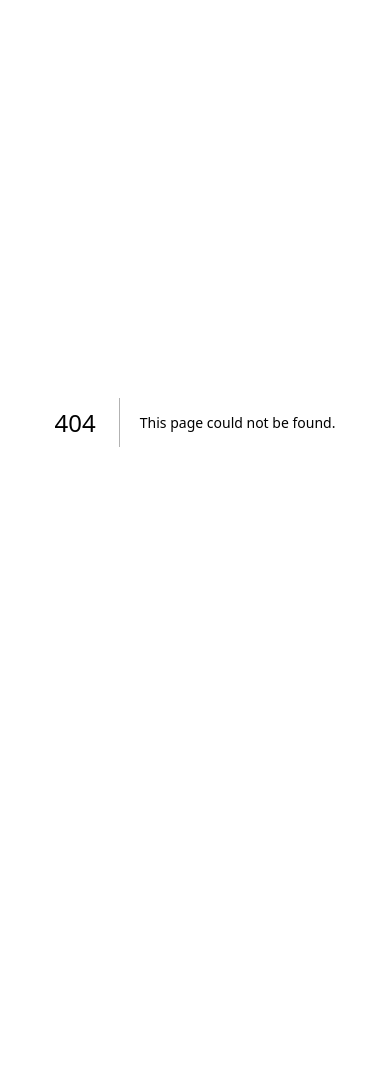
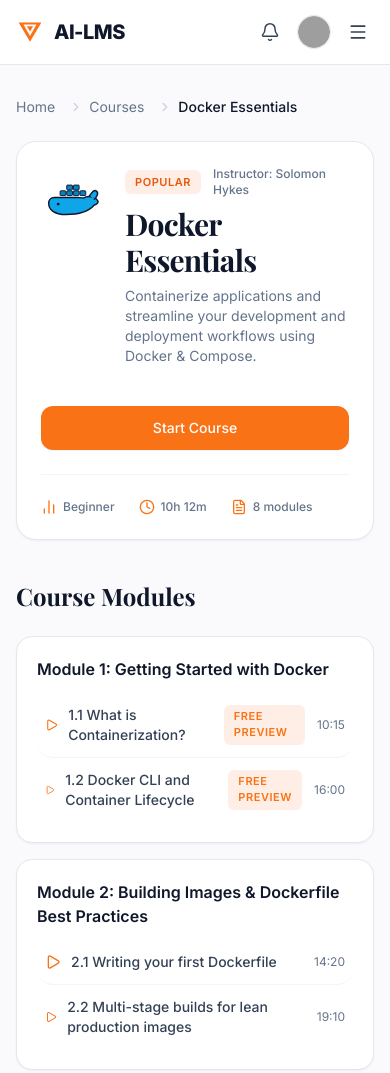
Before and after one commit to BhupendraLute/ai-lms-learning-platform, a React app: page /courses/docker-essentials in a window 390 px wide. Before the commit this address had no page. Shown: the top 1073 px of the page. Before the commit the page ends 844 px from the top, so only its background shows below. Built offline with nearby package versions, Linux system fonts and the light colour scheme; grey boxes are pictures that could not be loaded; a web font is replaced by a local one.

Commit message:
feat(routes): add courses and my-learning pages and responsive mobile navbar

```diff
--- /dev/null
+++ b/app/courses/[slug]/page.tsx
@@ -0,0 +1,275 @@
+import React from "react";
+import Link from "next/link";
+import { notFound } from "next/navigation";
+import {
+  Navbar,
+  Button,
+  Badge,
+  NextjsIcon,
+  DockerIcon,
+  TypeScriptIcon,
+  Breadcrumbs,
+  BarChart2,
+  Clock,
+  FileText,
+  Play,
+  CheckCircle2,
+} from "@/components/ui";
+
+const courseData: Record<
+  string,
+  {
+    title: string;
+    description: string;
+    level: string;
+    duration: string;
+    moduleCount: string;
+    instructor: string;
+    icon: React.ReactNode;
+    outcomes: string[];
+    modules: {
+      title: string;
+      lessons: { title: string; duration: string; preview?: boolean }[];
+    }[];
+  }
+> = {
+  "nextjs-for-production": {
+    title: "Next.js for Production",
+    description:
+      "Build scalable, high-performance web applications with Next.js App Router, Server Components, and advanced caching.",
+    level: "Intermediate",
+    duration: "18h 24m",
+    moduleCount: "12 modules",
+    instructor: "Guillermo Rauch",
+    icon: <NextjsIcon size={64} />,
+    outcomes: [
+      "Master Server and Client Component architecture",
+      "Implement robust caching and revalidation strategies",
+      "Deploy scalable web apps to production with zero downtime",
+      "Optimize core web vitals and streaming SSR performance",
+    ],
+    modules: [
+      {
+        title: "Module 1: Architecture & Mental Models",
+        lessons: [
+          { title: "1.1 Introduction to Next.js App Router", duration: "12:30", preview: true },
+          { title: "1.2 Server Components vs Client Components", duration: "18:45", preview: true },
+          { title: "1.3 Rendering Lifecycles and Streaming", duration: "15:20" },
+        ],
+      },
+      {
+        title: "Module 2: Data Fetching and Caching",
+        lessons: [
+          { title: "2.1 Fetch API & Next.js Extended Fetch", duration: "14:10" },
+          { title: "2.2 Static vs Dynamic Rendering", duration: "20:05" },
+          { title: "2.3 Incremental Static Regeneration (ISR)", duration: "16:40" },
+        ],
+      },
+    ],
+  },
+  "docker-essentials": {
+    title: "Docker Essentials",
+    description:
+      "Containerize applications and streamline your development and deployment workflows using Docker & Compose.",
+    level: "Beginner",
+    duration: "10h 12m",
+    moduleCount: "8 modules",
+    instructor: "Solomon Hykes",
+    icon: <DockerIcon size={64} />,
+    outcomes: [
+      "Understand containers, images, and the Docker daemon",
+      "Write optimized multi-stage Dockerfiles",
+      "Orchestrate local multi-service environments with Docker Compose",
+      "Manage persistent volumes, networks, and environment secrets",
+    ],
+    modules: [
+      {
+        title: "Module 1: Getting Started with Docker",
+        lessons: [
+          { title: "1.1 What is Containerization?", duration: "10:15", preview: true },
+          { title: "1.2 Docker CLI and Container Lifecycle", duration: "16:00", preview: true },
+        ],
+      },
+      {
+        title: "Module 2: Building Images & Dockerfile Best Practices",
+        lessons: [
+          { title: "2.1 Writing your first Dockerfile", duration: "14:20" },
+          { title: "2.2 Multi-stage builds for lean production images", duration: "19:10" },
+        ],
+      },
+    ],
+  },
+  "typescript-deep-dive": {
+    title: "TypeScript Deep Dive",
+    description:
+      "Go beyond the basics and write safer, more expressive, and scalable type-safe code for production systems.",
+    level: "Intermediate",
+    duration: "14h 36m",
+    moduleCount: "10 modules",
+    instructor: "Anders Hejlsberg",
+    icon: <TypeScriptIcon size={64} />,
+    outcomes: [
+      "Leverage advanced generics and conditional types",
+      "Master mapped types, template literal types, and type narrowing",
+      "Build reusable utility types and library-grade TypeScript definitions",
+      "Prevent runtime bugs with strict compiler configurations",
+    ],
+    modules: [
+      {
+        title: "Module 1: Advanced Type System Foundations",
+        lessons: [
+          { title: "1.1 Type Inference & Narrowing Patterns", duration: "14:50", preview: true },
+          { title: "1.2 Discriminated Unions in Practice", duration: "17:35", preview: true },
+        ],
+      },
+      {
+        title: "Module 2: Generics and Conditional Types",
+        lessons: [
+          { title: "2.1 Generic Constraints and Default Types", duration: "15:20" },
+          { title: "2.2 Infer Keyword and Template Literal Types", duration: "22:15" },
+        ],
+      },
+    ],
+  },
+};
+
+export async function generateStaticParams() {
+  return [
+    { slug: "nextjs-for-production" },
+    { slug: "docker-essentials" },
+    { slug: "typescript-deep-dive" },
+  ];
+}
+
+interface PageProps {
+  params: Promise<{ slug: string }>;
+}
+
+export default async function CourseDetailPage({ params }: PageProps) {
+  const { slug } = await params;
+  const course = courseData[slug];
+
+  if (!course) {
+    notFound();
+  }
+
+  return (
+    <div className="min-h-screen bg-[#FAFAFC] text-[#0F172A] flex flex-col justify-between">
+      <Navbar activePath="/courses" />
+
+      <main className="flex-1 max-w-[1440px] mx-auto w-full px-4 sm:px-6 md:px-12 py-8 sm:py-12">
+        <div className="mb-6">
+          <Breadcrumbs
+            items={[
+              { label: "Home", href: "/" },
+              { label: "Courses", href: "/courses" },
+              { label: course.title, href: `/courses/${slug}`, active: true },
+            ]}
+          />
+        </div>
+
+        {/* Hero Course Header */}
+        <div className="rounded-[20px] border border-[#E2E8F0] bg-white p-6 sm:p-10 shadow-sm mb-10">
+          <div className="flex flex-col md:flex-row items-start md:items-center gap-6 justify-between">
+            <div className="flex items-start sm:items-center gap-5">
+              {course.icon}
+              <div>
+                <div className="flex items-center gap-3 mb-2">
+                  <Badge variant="popular">POPULAR</Badge>
+                  <span className="text-xs font-medium text-[#64748B]">
+                    Instructor: {course.instructor}
+                  </span>
+                </div>
+                <h1 className="font-serif text-3xl sm:text-4xl font-bold text-[#0F172A] tracking-tight">
+                  {course.title}
+                </h1>
+                <p className="text-sm sm:text-base text-[#64748B] mt-2 max-w-2xl">
+                  {course.description}
+                </p>
+              </div>
+            </div>
+
+            <div className="w-full md:w-auto shrink-0 pt-4 md:pt-0">
+              <Link href="/courses">
+                <Button variant="primary" size="lg" className="w-full md:w-auto">
+                  Start Course
+                </Button>
+              </Link>
+            </div>
+          </div>
+
+          <div className="flex flex-wrap items-center gap-6 pt-6 mt-6 border-t border-[#F1F5F9] text-xs sm:text-sm text-[#64748B]">
+            <div className="flex items-center gap-1.5 font-medium">
+              <BarChart2 className="w-4 h-4 text-[#F97316]" />
+              <span>{course.level}</span>
+            </div>
+            <div className="flex items-center gap-1.5 font-medium">
+              <Clock className="w-4 h-4 text-[#F97316]" />
+              <span>{course.duration}</span>
+            </div>
+            <div className="flex items-center gap-1.5 font-medium">
+              <FileText className="w-4 h-4 text-[#F97316]" />
+              <span>{course.moduleCount}</span>
+            </div>
+          </div>
+        </div>
+
+        {/* Learning Outcomes & Syllabus Grid */}
+        <div className="grid grid-cols-1 lg:grid-cols-3 gap-8">
+          {/* Syllabus Modules */}
+          <div className="lg:col-span-2 space-y-6">
+            <h2 className="font-serif text-2xl font-bold text-[#0F172A]">Course Modules</h2>
+            <div className="space-y-4">
+              {course.modules.map((mod, idx) => (
+                <div
+                  key={idx}
+                  className="rounded-[16px] border border-[#E2E8F0] bg-white p-5 shadow-sm"
+                >
+                  <h3 className="text-base font-semibold text-[#0F172A] mb-3">{mod.title}</h3>
+                  <div className="divide-y divide-[#F1F5F9]">
+                    {mod.lessons.map((lesson, lIdx) => (
+                      <div
+                        key={lIdx}
+                        className="py-3 flex items-center justify-between text-sm hover:bg-[#FAFAFC] px-2 rounded-lg transition-colors"
+                      >
+                        <div className="flex items-center gap-2.5">
+                          <Play className="w-4 h-4 text-[#F97316]" />
+                          <span className="font-medium text-[#334155]">{lesson.title}</span>
+                        </div>
+                        <div className="flex items-center gap-3">
+                          {lesson.preview && <Badge variant="video">Free Preview</Badge>}
+                          <span className="text-xs text-[#64748B]">{lesson.duration}</span>
+                        </div>
+                      </div>
+                    ))}
+                  </div>
+                </div>
+              ))}
+            </div>
+          </div>
+
+          {/* What you'll learn */}
+          <div>
+            <div className="rounded-[16px] border border-[#E2E8F0] bg-white p-6 shadow-sm sticky top-24">
+              <h2 className="font-serif text-xl font-bold text-[#0F172A] mb-4">
+                What you will learn
+              </h2>
+              <ul className="space-y-3">
+                {course.outcomes.map((outcome, idx) => (
+                  <li key={idx} className="flex items-start gap-2.5 text-sm text-[#334155]">
+                    <CheckCircle2 className="w-4 h-4 text-[#F97316] shrink-0 mt-0.5" />
+                    <span>{outcome}</span>
+                  </li>
+                ))}
+              </ul>
+            </div>
+          </div>
+        </div>
+      </main>
+
+      <footer className="border-t border-[#E2E8F0] bg-white py-6 text-center text-xs text-[#64748B]">
+        AI-LMS Platform • Built with Next.js & Tailwind CSS
+      </footer>
+    </div>
+  );
+}
--- /dev/null
+++ b/app/courses/page.tsx
@@ -0,0 +1,103 @@
+import React from "react";
+import Link from "next/link";
+import {
+  Navbar,
+  CourseCard,
+  NextjsIcon,
+  DockerIcon,
+  TypeScriptIcon,
+  Input,
+  Breadcrumbs,
+} from "@/components/ui";
+
+export const metadata = {
+  title: "All Courses - AI-LMS",
+  description: "Browse all intelligent video courses available on AI-LMS.",
+};
+
+const courses = [
+  {
+    slug: "nextjs-for-production",
+    title: "Next.js for Production",
+    description: "Build scalable, high-performance web applications with Next.js.",
+    level: "Intermediate",
+    duration: "18h 24m",
+    moduleCount: "12 modules",
+    icon: <NextjsIcon size={48} />,
+  },
+  {
+    slug: "docker-essentials",
+    title: "Docker Essentials",
+    description: "Containerize applications and streamline your development workflow.",
+    level: "Beginner",
+    duration: "10h 12m",
+    moduleCount: "8 modules",
+    icon: <DockerIcon size={48} />,
+  },
+  {
+    slug: "typescript-deep-dive",
+    title: "TypeScript Deep Dive",
+    description: "Go beyond the basics and write safer, more expressive code.",
+    level: "Intermediate",
+    duration: "14h 36m",
+    moduleCount: "10 modules",
+    icon: <TypeScriptIcon size={48} />,
+  },
+];
+
+export default function CoursesPage() {
+  return (
+    <div className="min-h-screen bg-[#FAFAFC] text-[#0F172A] flex flex-col justify-between">
+      <Navbar activePath="/courses" />
+
+      <main className="flex-1 max-w-[1440px] mx-auto w-full px-4 sm:px-6 md:px-12 py-8 sm:py-12">
+        <div className="mb-6">
+          <Breadcrumbs
+            items={[
+              { label: "Home", href: "/" },
+              { label: "Courses", href: "/courses", active: true },
+            ]}
+          />
+        </div>
+
+        <div className="flex flex-col md:flex-row md:items-center md:justify-between gap-4 mb-8">
+          <div>
+            <h1 className="font-serif text-3xl sm:text-4xl font-bold text-[#0F172A] tracking-tight">
+              All Courses
+            </h1>
+            <p className="text-sm sm:text-base text-[#64748B] mt-1">
+              Explore our curated library of production-grade engineering courses.
+            </p>
+          </div>
+
+          <div className="w-full md:w-80">
+            <Input
+              placeholder="Filter courses..."
+              showShortcut={false}
+            />
+          </div>
+        </div>
+
+        <div className="grid grid-cols-1 md:grid-cols-3 gap-6">
+          {courses.map((course) => (
+            <Link key={course.slug} href={`/courses/${course.slug}`} className="block">
+              <CourseCard
+                icon={course.icon}
+                title={course.title}
+                description={course.description}
+                level={course.level}
+                duration={course.duration}
+                moduleCount={course.moduleCount}
+                className="h-full cursor-pointer"
+              />
+            </Link>
+          ))}
+        </div>
+      </main>
+
+      <footer className="border-t border-[#E2E8F0] bg-white py-6 text-center text-xs text-[#64748B]">
+        AI-LMS Platform • Built with Next.js & Tailwind CSS
+      </footer>
+    </div>
+  );
+}
--- /dev/null
+++ b/app/my-learning/page.tsx
@@ -0,0 +1,72 @@
+import React from "react";
+import Link from "next/link";
+import {
+  Navbar,
+  Button,
+  ProgressBar,
+  Breadcrumbs,
+  NextjsIcon,
+} from "@/components/ui";
+
+export const metadata = {
+  title: "My Learning - AI-LMS",
+  description: "Track your active courses and learning progress.",
+};
+
+export default function MyLearningPage() {
+  return (
+    <div className="min-h-screen bg-[#FAFAFC] text-[#0F172A] flex flex-col justify-between">
+      <Navbar activePath="/my-learning" />
+
+      <main className="flex-1 max-w-[1440px] mx-auto w-full px-4 sm:px-6 md:px-12 py-8 sm:py-12">
+        <div className="mb-6">
+          <Breadcrumbs
+            items={[
+              { label: "Home", href: "/" },
+              { label: "My Learning", href: "/my-learning", active: true },
+            ]}
+          />
+        </div>
+
+        <div className="mb-8">
+          <h1 className="font-serif text-3xl sm:text-4xl font-bold text-[#0F172A] tracking-tight">
+            My Learning
+          </h1>
+          <p className="text-sm sm:text-base text-[#64748B] mt-1">
+            Pick up where you left off across your active courses.
+          </p>
+        </div>
+
+        {/* Active Enrolled Course Card */}
+        <div className="rounded-[16px] border border-[#E2E8F0] bg-white p-6 shadow-sm max-w-3xl">
+          <div className="flex flex-col sm:flex-row items-start sm:items-center justify-between gap-4 mb-6">
+            <div className="flex items-center gap-4">
+              <NextjsIcon size={48} />
+              <div>
+                <h2 className="text-lg font-bold text-[#0F172A]">
+                  Next.js for Production
+                </h2>
+                <p className="text-xs text-[#64748B]">
+                  Last active: Lesson 2.1 • 14h remaining
+                </p>
+              </div>
+            </div>
+            <Link href="/courses/nextjs-for-production">
+              <Button variant="primary" size="md">
+                Resume Learning
+              </Button>
+            </Link>
+          </div>
+
+          <div className="space-y-2">
+            <ProgressBar value={35} showLabel label="Course Progress" />
+          </div>
+        </div>
+      </main>
+
+      <footer className="border-t border-[#E2E8F0] bg-white py-6 text-center text-xs text-[#64748B]">
+        AI-LMS Platform • Built with Next.js & Tailwind CSS
+      </footer>
+    </div>
+  );
+}
--- a/components/ui/icons.tsx
+++ b/components/ui/icons.tsx
@@ -25,6 +25,8 @@ import {
   Loader2,
   Star,
   BookOpen,
+  Menu,
+  X,
 } from "lucide-react";
 
 export interface IconProps extends React.SVGProps<SVGSVGElement> {
@@ -155,4 +157,6 @@ export {
   Loader2,
   Star,
   BookOpen,
+  Menu,
+  X,
 };
--- a/components/ui/navbar.tsx
+++ b/components/ui/navbar.tsx
@@ -1,7 +1,9 @@
-import React from "react";
+"use client";
+
+import React, { useState } from "react";
 import Link from "next/link";
 import Image from "next/image";
-import { AiLmsLogo, Bell } from "./icons";
+import { AiLmsLogo, Bell, Menu, X } from "./icons";
 import { cn } from "@/lib/utils";
 
 export interface NavItem {
@@ -34,6 +36,8 @@ export function Navbar({
   className,
   ...props
 }: NavbarProps) {
+  const [isMobileMenuOpen, setIsMobileMenuOpen] = useState(false);
+
   return (
     <header
       className={cn(
@@ -42,8 +46,8 @@ export function Navbar({
       )}
       {...props}
     >
-      <div className="max-w-[1440px] mx-auto w-full h-16 px-6 md:px-12 flex items-center justify-between">
-        <div className="flex items-center gap-10">
+      <div className="max-w-[1440px] mx-auto w-full h-16 px-4 sm:px-6 md:px-12 flex items-center justify-between">
+        <div className="flex items-center gap-6 md:gap-10">
           <Link href="/" className="flex items-center gap-2.5 group">
             <AiLmsLogo size={28} className="group-hover:scale-105 transition-transform" />
             <span className="font-extrabold text-xl tracking-tight text-[#0F172A]">
@@ -51,7 +55,8 @@ export function Navbar({
             </span>
           </Link>
 
-          <nav className="flex items-center gap-8">
+          {/* Desktop Navigation Links */}
+          <nav className="hidden md:flex items-center gap-8" aria-label="Main Navigation">
             {items.map((item) => {
               const isActive = item.active || item.href === activePath;
               return (
@@ -72,8 +77,8 @@ export function Navbar({
           </nav>
         </div>
 
-        {(showNotifications || showUser) && (
-          <div className="flex items-center gap-5">
+        {/* Right Header Controls */}
+        <div className="flex items-center gap-3 sm:gap-5">
           {showNotifications && (
             <button
               type="button"
@@ -103,9 +108,45 @@ export function Navbar({
               />
             </button>
           )}
+
+          {/* Mobile Menu Trigger Button */}
+          <button
+            type="button"
+            onClick={() => setIsMobileMenuOpen(!isMobileMenuOpen)}
+            aria-label={isMobileMenuOpen ? "Close navigation menu" : "Open navigation menu"}
+            aria-expanded={isMobileMenuOpen}
+            className="md:hidden p-1.5 text-[#334155] hover:text-[#0F172A] hover:bg-[#F1F5F9] rounded-lg focus:outline-none focus-visible:ring-2 focus-visible:ring-[#FB923C] transition-colors"
+          >
+            {isMobileMenuOpen ? <X className="w-5 h-5" /> : <Menu className="w-5 h-5" />}
+          </button>
+        </div>
+      </div>
+
+      {/* Mobile Navigation Dropdown Menu */}
+      {isMobileMenuOpen && (
+        <div className="md:hidden border-t border-[#E2E8F0] bg-white px-4 py-3 shadow-md animate-in slide-in-from-top-2 duration-150">
+          <nav className="flex flex-col gap-1" aria-label="Mobile Navigation">
+            {items.map((item) => {
+              const isActive = item.active || item.href === activePath;
+              return (
+                <Link
+                  key={item.label}
+                  href={item.href}
+                  onClick={() => setIsMobileMenuOpen(false)}
+                  className={cn(
+                    "px-3 py-2 rounded-lg text-sm font-medium transition-colors",
+                    isActive
+                      ? "bg-[#FFEEE5] text-[#F97316] font-semibold"
+                      : "text-[#334155] hover:bg-[#F1F5F9] hover:text-[#0F172A]"
+                  )}
+                >
+                  {item.label}
+                </Link>
+              );
+            })}
+          </nav>
         </div>
       )}
-      </div>
     </header>
   );
 }
```
Lines whose indentation alone changed are shown as unchanged.
